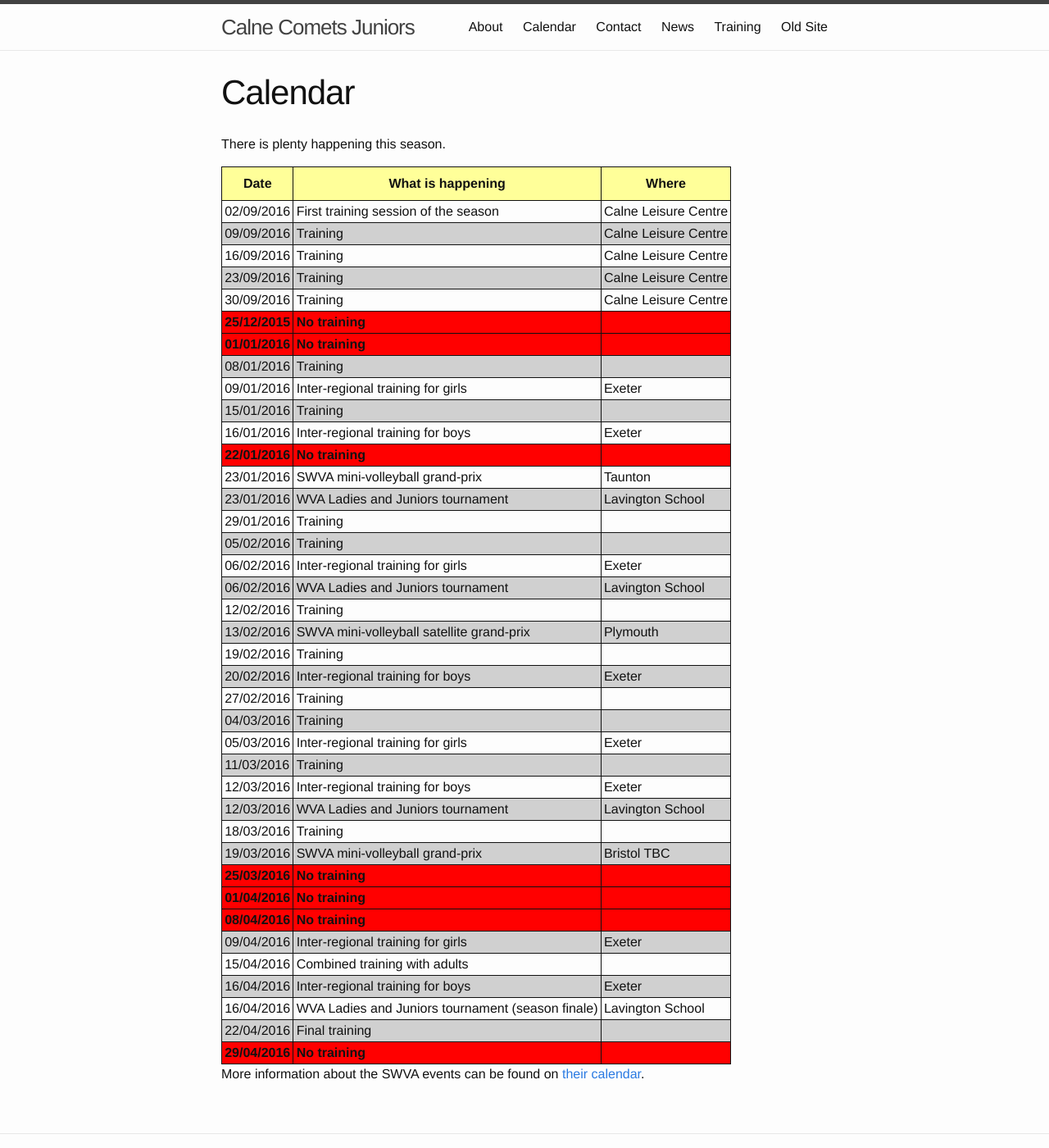
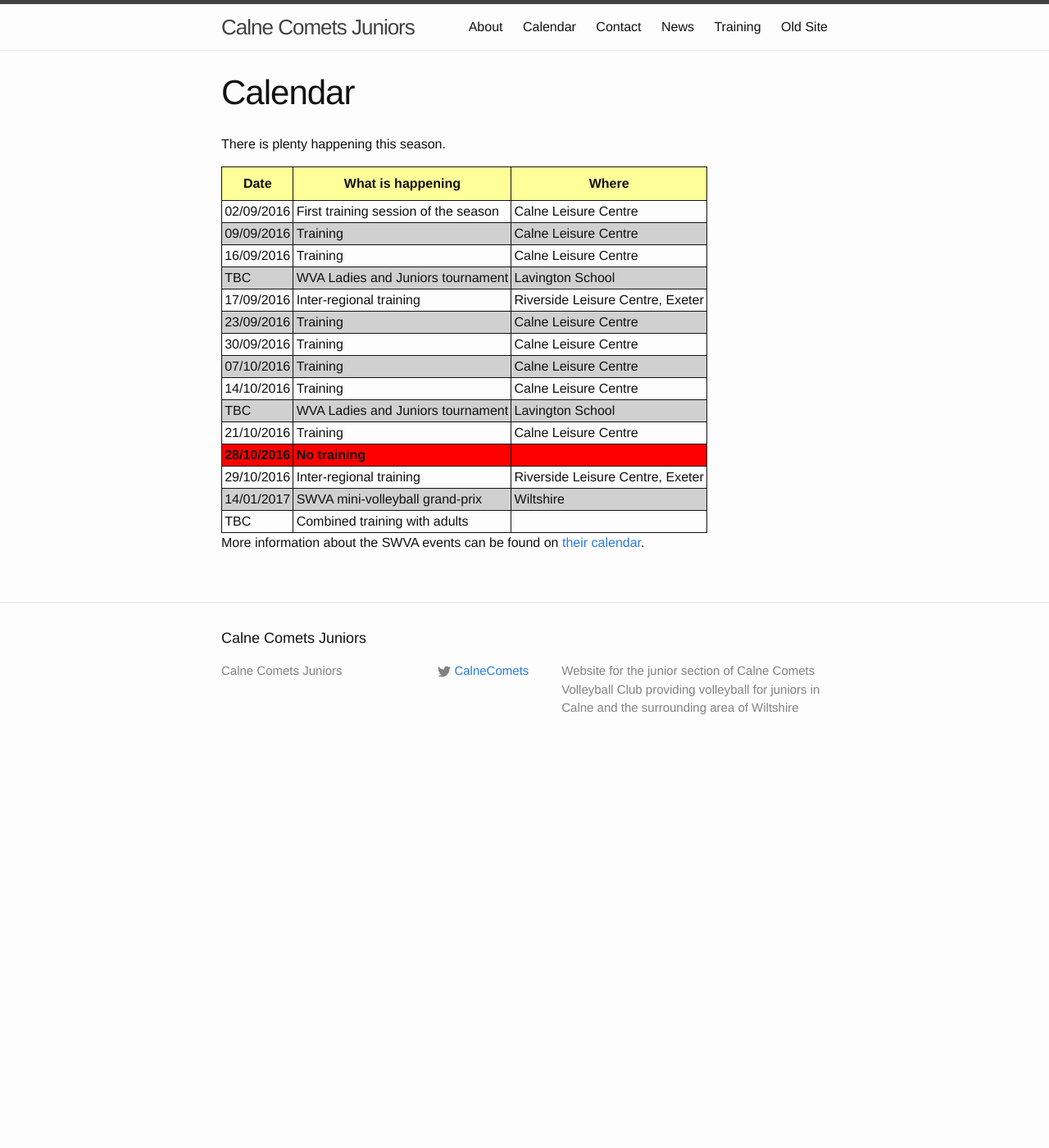
Before and after one commit to CalneComets/WebJuniors, a Jekyll site: the page built from calendar.md, in a window 1280 px wide and 1400 px high. Shown: the whole window at 82% size. Built offline with Jekyll 4.4.1, drawn with Linux system fonts in a browser that asks for light colours.

Commit message:
Calendar updates

```diff
--- a/calendar.md
+++ b/calendar.md
@@ -12,42 +12,18 @@ There is plenty happening this season.
 <tr><td>02/09/2016</td><td>First training session of the season</td><td>Calne Leisure Centre</td></tr>
 <tr><td>09/09/2016</td><td>Training</td><td>Calne Leisure Centre</td></tr>
 <tr><td>16/09/2016</td><td>Training</td><td>Calne Leisure Centre</td></tr>
+<tr><td>TBC</td><td>WVA Ladies and Juniors tournament</td><td>Lavington School</td></tr>
+<tr><td>17/09/2016</td><td>Inter-regional training</td><td>Riverside Leisure Centre, Exeter</td></tr>
 <tr><td>23/09/2016</td><td>Training</td><td>Calne Leisure Centre</td></tr>
 <tr><td>30/09/2016</td><td>Training</td><td>Calne Leisure Centre</td></tr>
-<tr class="warn"><td>25/12/2015</td><td>No training</td><td>&nbsp;</td></tr>
-<tr class="warn"><td>01/01/2016</td><td>No training</td><td>&nbsp;</td></tr>
-<tr><td>08/01/2016</td><td>Training</td><td>&nbsp;</td></tr>
-<tr><td>09/01/2016</td><td>Inter-regional training for girls</td><td>Exeter</td></tr>
-<tr><td>15/01/2016</td><td>Training</td><td>&nbsp;</td></tr>
-<tr><td>16/01/2016</td><td>Inter-regional training for boys</td><td>Exeter</td></tr>
-<tr class="warn"><td>22/01/2016</td><td>No training</td><td>&nbsp;</td></tr>
-<tr><td>23/01/2016</td><td>SWVA mini-volleyball grand-prix</td><td>Taunton</td></tr>
-<tr><td>23/01/2016</td><td>WVA Ladies and Juniors tournament</td><td>Lavington School</td></tr>
-<tr><td>29/01/2016</td><td>Training</td><td>&nbsp;</td></tr>
-<tr><td>05/02/2016</td><td>Training</td><td>&nbsp;</td></tr>
-<tr><td>06/02/2016</td><td>Inter-regional training for girls</td><td>Exeter</td></tr>
-<tr><td>06/02/2016</td><td>WVA Ladies and Juniors tournament</td><td>Lavington School</td></tr>
-<tr><td>12/02/2016</td><td>Training</td><td>&nbsp;</td></tr>
-<tr><td>13/02/2016</td><td>SWVA mini-volleyball satellite grand-prix</td><td>Plymouth</td></tr>
-<tr><td>19/02/2016</td><td>Training</td><td>&nbsp;</td></tr>
-<tr><td>20/02/2016</td><td>Inter-regional training for boys</td><td>Exeter</td></tr>
-<tr><td>27/02/2016</td><td>Training</td><td>&nbsp;</td></tr>
-<tr><td>04/03/2016</td><td>Training</td><td>&nbsp;</td></tr>
-<tr><td>05/03/2016</td><td>Inter-regional training for girls</td><td>Exeter</td></tr>
-<tr><td>11/03/2016</td><td>Training</td><td>&nbsp;</td></tr>
-<tr><td>12/03/2016</td><td>Inter-regional training for boys</td><td>Exeter</td></tr>
-<tr><td>12/03/2016</td><td>WVA Ladies and Juniors tournament</td><td>Lavington School</td></tr>
-<tr><td>18/03/2016</td><td>Training</td><td>&nbsp;</td></tr>
-<tr><td>19/03/2016</td><td>SWVA mini-volleyball grand-prix</td><td>Bristol TBC</td></tr>
-<tr class="warn"><td>25/03/2016</td><td>No training</td><td>&nbsp;</td></tr>
-<tr class="warn"><td>01/04/2016</td><td>No training</td><td>&nbsp;</td></tr>
-<tr class="warn"><td>08/04/2016</td><td>No training</td><td>&nbsp;</td></tr>
-<tr><td>09/04/2016</td><td>Inter-regional training for girls</td><td>Exeter</td></tr>
-<tr><td>15/04/2016</td><td>Combined training with adults</td><td>&nbsp;</td></tr>
-<tr><td>16/04/2016</td><td>Inter-regional training for boys</td><td>Exeter</td></tr>
-<tr><td>16/04/2016</td><td>WVA Ladies and Juniors tournament (season finale)</td><td>Lavington School</td></tr>
-<tr><td>22/04/2016</td><td>Final training</td><td>&nbsp;</td></tr>
-<tr class="warn"><td>29/04/2016</td><td>No training</td><td>&nbsp;</td></tr>
+<tr><td>07/10/2016</td><td>Training</td><td>Calne Leisure Centre</td></tr>
+<tr><td>14/10/2016</td><td>Training</td><td>Calne Leisure Centre</td></tr>
+<tr><td>TBC</td><td>WVA Ladies and Juniors tournament</td><td>Lavington School</td></tr>
+<tr><td>21/10/2016</td><td>Training</td><td>Calne Leisure Centre</td></tr>
+<tr class="warn"><td>28/10/2016</td><td>No training</td><td>&nbsp;</td></tr>
+<tr><td>29/10/2016</td><td>Inter-regional training</td><td>Riverside Leisure Centre, Exeter</td></tr>
+<tr><td>14/01/2017</td><td>SWVA mini-volleyball grand-prix</td><td>Wiltshire</td></tr>
+<tr><td>TBC</td><td>Combined training with adults</td><td>&nbsp;</td></tr>
 </tbody>
 </table>
 
```
